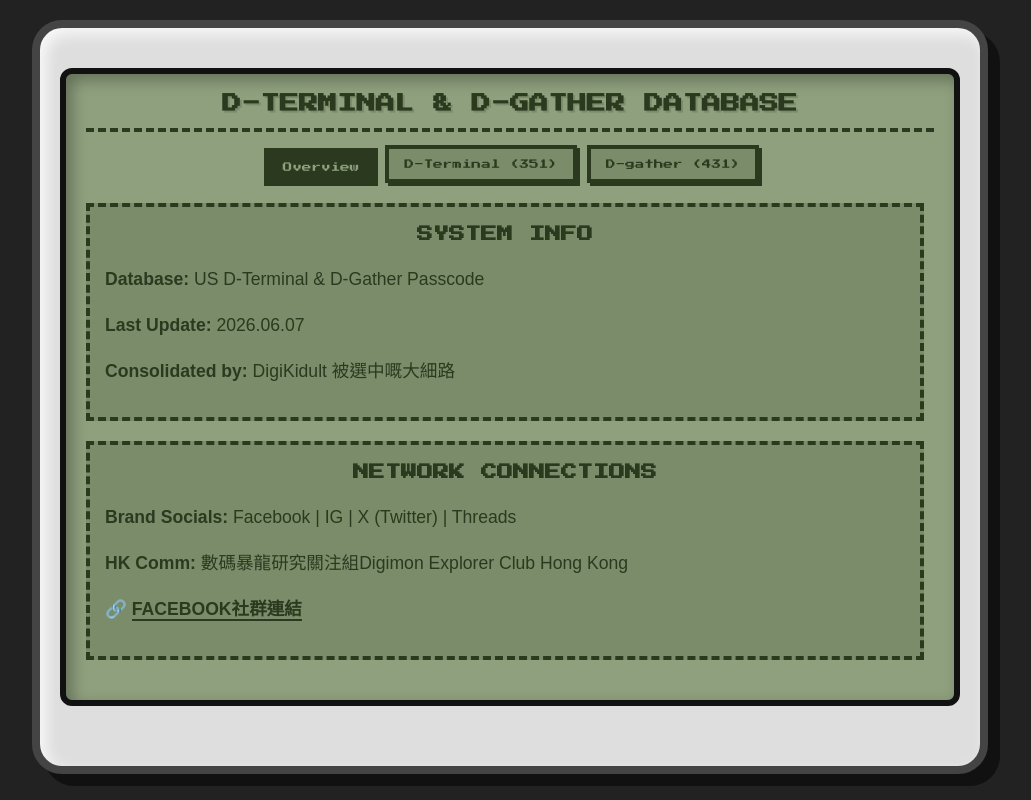
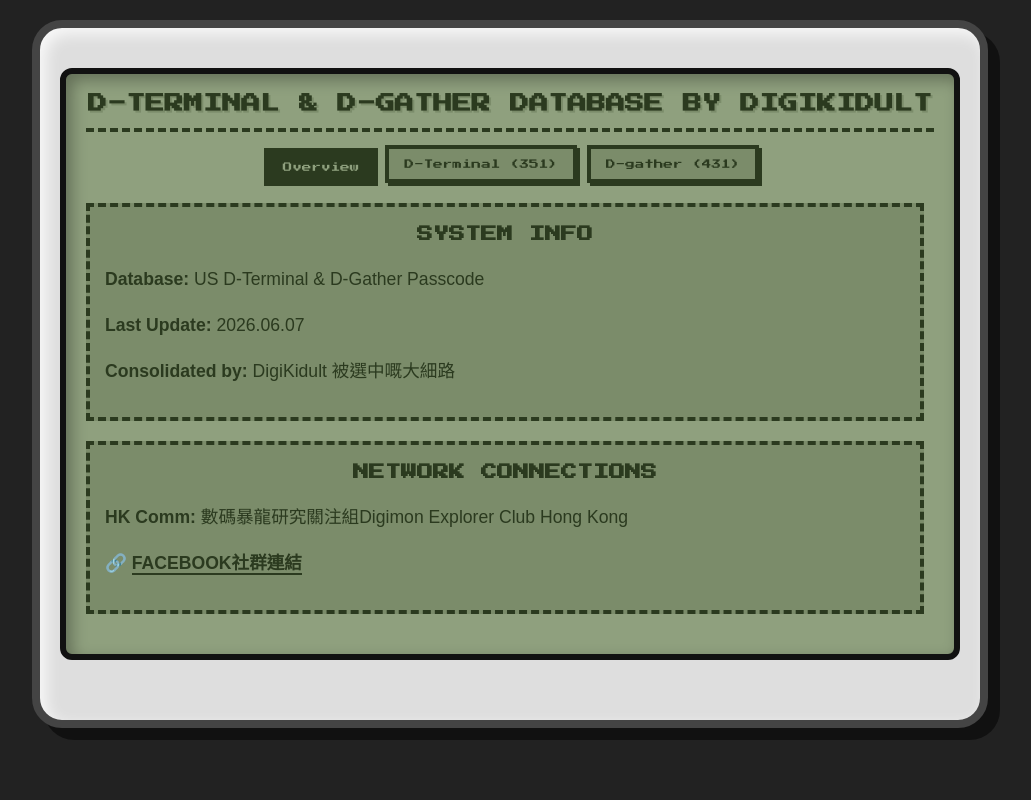
Before and after one commit to digikidult/digivice, a plain HTML site: page us_dt_dg.html in a window 1280 px wide. Shown: the whole page, without its empty margins (130-1161 px from the left). Drawn offline with Linux system fonts and the light colour scheme; a web font is replaced by a local one.

Commit message:
Update us_dt_dg.html

```diff
--- a/us_dt_dg.html
+++ b/us_dt_dg.html
@@ -167,7 +167,7 @@
 
 <div class="digivice-shell">
     <div class="lcd-screen">
-        <h1>D-Terminal & D-Gather Database</h1>
+        <h1>D-Terminal & D-Gather Database by DigiKidult</h1>
 
         <div class="tabs">
             <button class="tab-btn active" onclick="openTab(event, 'Overview')">Overview</button>
@@ -185,7 +185,6 @@
             </div>
             <div class="overview-box">
                 <h2>Network Connections</h2>
-                <p><strong>Brand Socials:</strong> Facebook | IG | X (Twitter) | Threads</p>
                 <p><strong>HK Comm:</strong> 數碼暴龍研究關注組Digimon Explorer Club Hong Kong </p>
                 🔗 <a href="https://www.facebook.com/groups/495035590177559/" target="_blank"> FACEBOOK社群連結 </a></p>
             </div>
```
